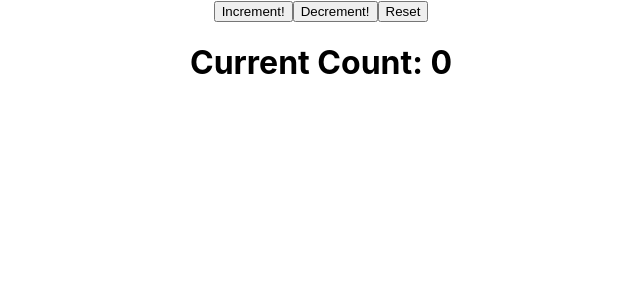
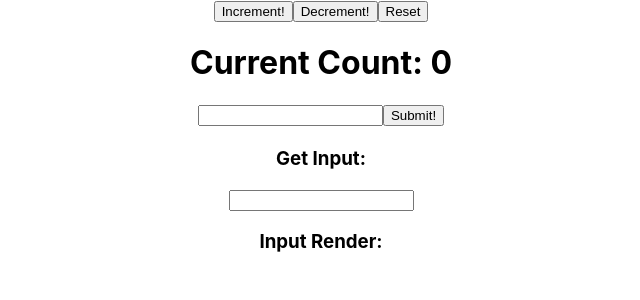
Before and after one commit to ElizPN/React-FCC, a React (Create React App) app: page / in a window 1280 px wide. Shown: the top 300 px of the page, without its empty margins (319-959 px from the left). Built offline with nearby package versions, Linux system fonts and the light colour scheme.

Commit message:
add components

```diff
--- a/src/App.js
+++ b/src/App.js
@@ -1,25 +1,14 @@
-// import logo from "./logo.svg";
 import "./App.css";
 import { Counter } from "./tasks/Counter";
+import { MyForm } from "./tasks/MyForm";
+import { MyApp2 } from "./tasks/MyApp2";
 
 function App() {
   return (
     <div className="App">
-      {/* <header className="App-header">
-        <img src={logo} className="App-logo" alt="logo" />
-        <p>
-          Edit <code>src/App.js</code> and save to reload.
-        </p>
-        <a
-          className="App-link"
-          href="https://reactjs.org"
-          target="_blank"
-          rel="noopener noreferrer"
-        >
-          Learn React YYYyhhaaa
-        </a>
-      </header> */}
       <Counter />
+      <MyForm />
+      <MyApp2 />
     </div>
   );
 }
```
